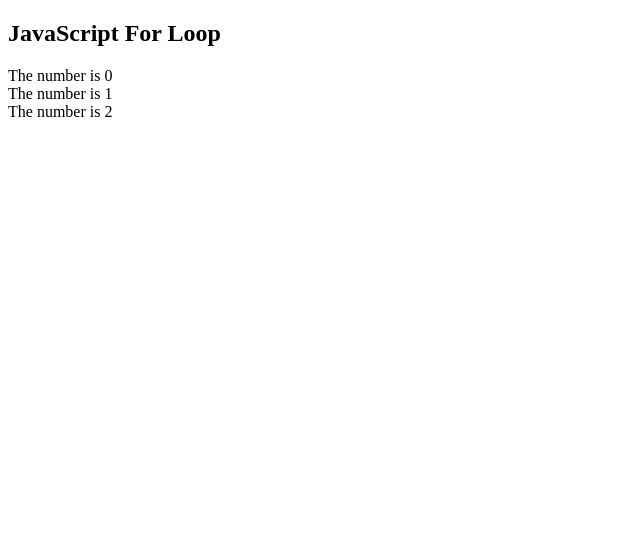
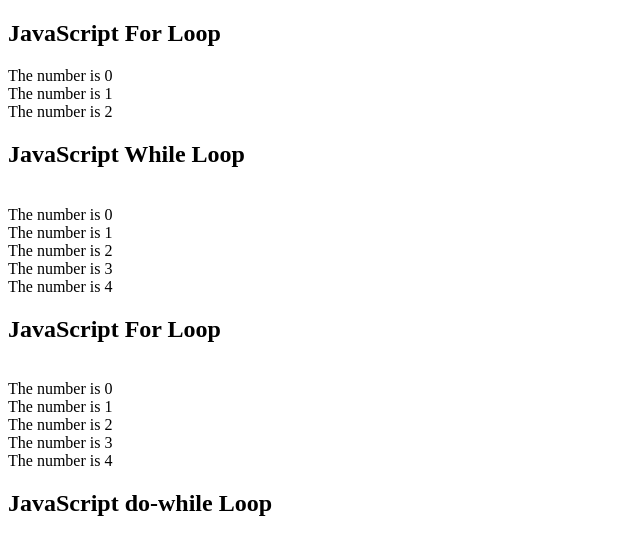
Before and after one commit to JRDSaludes/Q4-Practice-3, a plain HTML site: page index.html in a window 1280 px wide. Shown: the whole page, without its empty margins (0-640 px from the left). Drawn offline with Linux system fonts and the light colour scheme.

Commit message:
Update index.html

```diff
--- a/index.html
+++ b/index.html
@@ -21,5 +21,41 @@
         document.getElementById("sample").innerHTML = Sample;
     </script>
 
+
+<h2>JavaScript While Loop</h2>
+
+    <p id="sample2"></p>
+
+    <script>
+        let Sample2= "";
+        let y = 0;
+        while (y < 5) {
+        Sample2 += "<br>The number is " + y;
+        y++;
+        }
+        document.getElementById("sample2").innerHTML = Sample2;
+    </script>
+
+<h2>JavaScript For Loop</h2>
+
+    <p id="sample3"></p>
+
+    <h2>JavaScript do-while Loop</h2>
+
+    <p id="sample3"></p>
+
+    <script>
+        let Sample3 = ""
+        let z = 0;
+
+        do {
+        Sample3 += "<br>The number is " + z;
+        z++;
+        }
+        while (z < 5);
+
+        document.getElementById("sample3").innerHTML = Sample3;
+</script>
+
 </body>
 </html>
```
